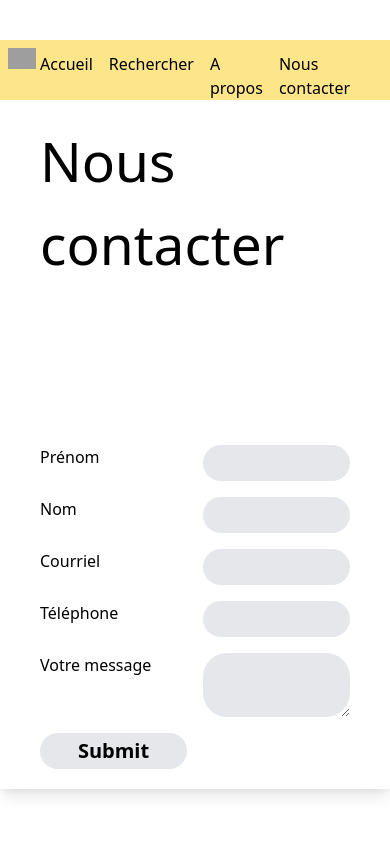
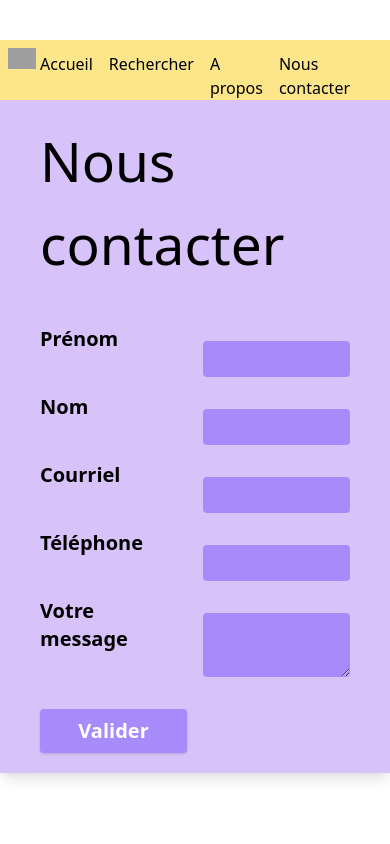
Before and after one commit to eviatar75/reactProject, a React (Create React App) app: page /contactUs in a window 390 px wide. Shown: the top 844 px of the page. Built offline with nearby package versions, Linux system fonts and the light colour scheme; grey boxes are pictures that could not be loaded.

Commit message:
add thank message for submit ContactUsPage + design

```diff
--- a/src/Components/Form/Form.jsx
+++ b/src/Components/Form/Form.jsx
@@ -1,60 +1,106 @@
 import InputFormContactUs from "../Input/InputFormContactUs";
 import LabelFormContactUs from "../Label/LabelFormContactUs";
 import React, { useState } from "react";
-const Form = ()=>{
+import { motion } from "framer-motion";
 
-    const [unfilled, setUnfilled]=useState(true)
+const Form = () => {
+
+
+    const variantsForMessageInContactPage={
+        initial:{
+            opacity: 0,
+            y: '-100px' },
+        animate:{
+            opacity: 1,
+            y: 0,
+            transition:{
+                duration: 2,
+                ease: "easeInOut",
+                scale: [1, 2, 2, 1, 1],
+            },
+        }
+    }
+
+
+    const [unfilled, setUnfilled] = useState(true)
     const [prenom, setPrenom] = useState("")
-    const [nom, setnom] = useState("")
-    const [courriel, setcourriel] = useState("")
+    const [nom, setNom] = useState("")
+    const [courriel, setCourriel] = useState("")
     const [telephone, setTelephone] = useState("")
     const [message, setMessage] = useState("")
+    const [showThankMessage, setShowThankMessage] = useState(false);
 
-    const prenomSetter = (e)=>{
+    const showFactsMessage= ()=>{
+        setShowThankMessage(true);
+    }
+
+    const prenomSetter = (e) => {
         setPrenom(e.target.value)
         checkFilled();
     }
 
-    const nomSetter = (e)=>{
-        setnom(e.target.value)
+    const nomSetter = (e) => {
+        setNom(e.target.value)
         checkFilled();
     }
 
-    const courrielSetter = (e)=>{
-        setcourriel(e.target.value)
+    const courrielSetter = (e) => {
+        setCourriel(e.target.value)
         checkFilled();
     }
 
-    const telephoneSetter = (e)=>{
+    const telephoneSetter = (e) => {
         setTelephone(e.target.value)
         checkFilled();
     }
 
-    const messageSetter = (e)=>{
+    const messageSetter = (e) => {
         setMessage(e.target.value)
         checkFilled();
     }
 
-    function checkFilled(){
-        if(prenom && nom &&courriel &&telephone &&message){
+    function checkFilled() {
+        if (prenom  && nom && courriel && telephone && message) {
             setUnfilled(false);
         }
     }
 
+
+    const handleSubmitButton = () =>{
+        setNom("");
+        setPrenom("");
+        setCourriel("");
+        setTelephone("");
+        setMessage("");
+    }
+
+
     return <>
-            <div className="pt-40 flex justify-center">
-            <form action="submit" className="grid grid-cols-2 gap-4">
+        {showThankMessage &&
+        <motion.div
+                animate="animate"
+                variants={variantsForMessageInContactPage}
+                initial="initial"
+        >
+            <div className="text-xl text-white font-bold rounded-full bg-purple-400">
+            <p>{"Merci pour votre message, nous vous répondrons dans les plus bref délais."}</p>
+            </div>
+        </motion.div>}
+        <div className="pt-10 flex justify-center font-bold text-xl">
+            <form id="ContactUsFormId" action="submit" className="grid grid-cols-2 gap-4">
                 <LabelFormContactUs text="Prénom"/>
-                    <InputFormContactUs type="text" className="bg-gray-200 text-xl font-bold rounded-full p-1" onChange={(e)=>nomSetter(e)}/>
+                <InputFormContactUs type="text" className="bg-purple-400 hover:bg-purple-600 text-xl text-white font-bold rounded mt-4 p-1" value={prenom} onChange={(e) => prenomSetter(e)} />
                 <LabelFormContactUs text="Nom"/>
-                    <InputFormContactUs type="text" className="bg-gray-200 text-xl font-bold rounded-full p-1" onChange={(e)=>prenomSetter(e)}/>
+                <InputFormContactUs type="text" className="bg-purple-400 hover:bg-purple-600 text-xl text-white font-bold rounded mt-4 p-1" value={nom} onChange={(e) => nomSetter(e)} />
                 <LabelFormContactUs text="Courriel"/>
-                    <InputFormContactUs type="text" className="bg-gray-200 text-xl font-bold rounded-full p-1" onChange={(e)=>courrielSetter(e)}/>
+                <InputFormContactUs type="text" className="bg-purple-400 hover:bg-purple-600 text-xl text-white font-bold rounded mt-4 p-1" value={courriel} onChange={(e) => courrielSetter(e)} />
                 <LabelFormContactUs text="Téléphone"/>
-                    <InputFormContactUs type="text" className="bg-gray-200 text-xl font-bold rounded-full p-1" onChange={(e)=>telephoneSetter(e)}/>
+                <InputFormContactUs type="text" className="bg-purple-400 hover:bg-purple-600 text-xl text-white font-bold rounded mt-4 p-1" value={telephone} onChange={(e) => telephoneSetter(e)} />
                 <LabelFormContactUs text="Votre message"/>
-                    <textarea className="bg-gray-200 text-xl font-bold rounded-3xl p-1" onChange={(e)=>messageSetter(e)}></textarea>
-                    <InputFormContactUs type="submit" className="bg-gray-200 text-xl font-bold rounded-full p-1" disabled={unfilled}/>
+                <textarea className="bg-purple-400 hover:bg-purple-600 text-xl text-white font-bold rounded mt-4 p-1" value={message} onChange={(e) => messageSetter(e)}></textarea>
+                <button type="button" className="shadow bg-purple-400 hover:bg-purple-600 focus:shadow-outline focus:outline-none text-xl text-white font-bold py-2 px-4 rounded mt-4" disabled={unfilled} onClick={() =>{handleSubmitButton();showFactsMessage()}}>
+                    Valider
+                </button>
             </form>
         </div>
     </>
--- a/src/Components/Input/InputFormContactUs.jsx
+++ b/src/Components/Input/InputFormContactUs.jsx
@@ -1,6 +1,6 @@
-const InputFormContactUs = ({type, value, className, disabled, onChange})=>{
+const InputFormContactUs = ({ type, value, className, disabled, onChange, onClick }) => {
   return (
-    <input type={type} value= {value} className={className} disabled={disabled} onChange={onChange}></input>
+    <input type={type} value={value} className={className} disabled={disabled} onChange={onChange} onClick={onClick}></input>
   )
 }
 
--- a/src/Components/Label/LabelFormContactUs.jsx
+++ b/src/Components/Label/LabelFormContactUs.jsx
@@ -1,6 +1,6 @@
-const LabelFormContactUs = ({text})=>{
+const LabelFormContactUs = ({text, className})=>{
     return (
-      <label>{text}</label>
+      <label className={className}>{text}</label>
     )
   }
 
--- a/src/Components/pages/ContactUs/ContactUs.jsx
+++ b/src/Components/pages/ContactUs/ContactUs.jsx
@@ -3,7 +3,7 @@ import TitlePageAbout from "../../TitlePageAbout/TitlePageAbout";
 
 const ContactUs=()=>{
     return (
-        <div class="container shadow-lg mx-auto bg-white mt-10 md:mt-0 pt-20 pb-5 pr-10 pl-10">
+        <div class="container shadow-lg mx-auto bg-white mt-10 md:mt-0 pt-20 pb-5 pr-10 pl-10 bg-purple-600 bg-opacity-30 ">
             <div class="grid place-items-center">
             <TitlePageAbout text="Nous contacter" size="55px"/>
             <Form prenom="Prénom" nom="Nom" couriel="Couriel" telephone="Téléphone" message="Votre message" bouton="envoyer"/>
```
Lines whose indentation alone changed are shown as unchanged.
